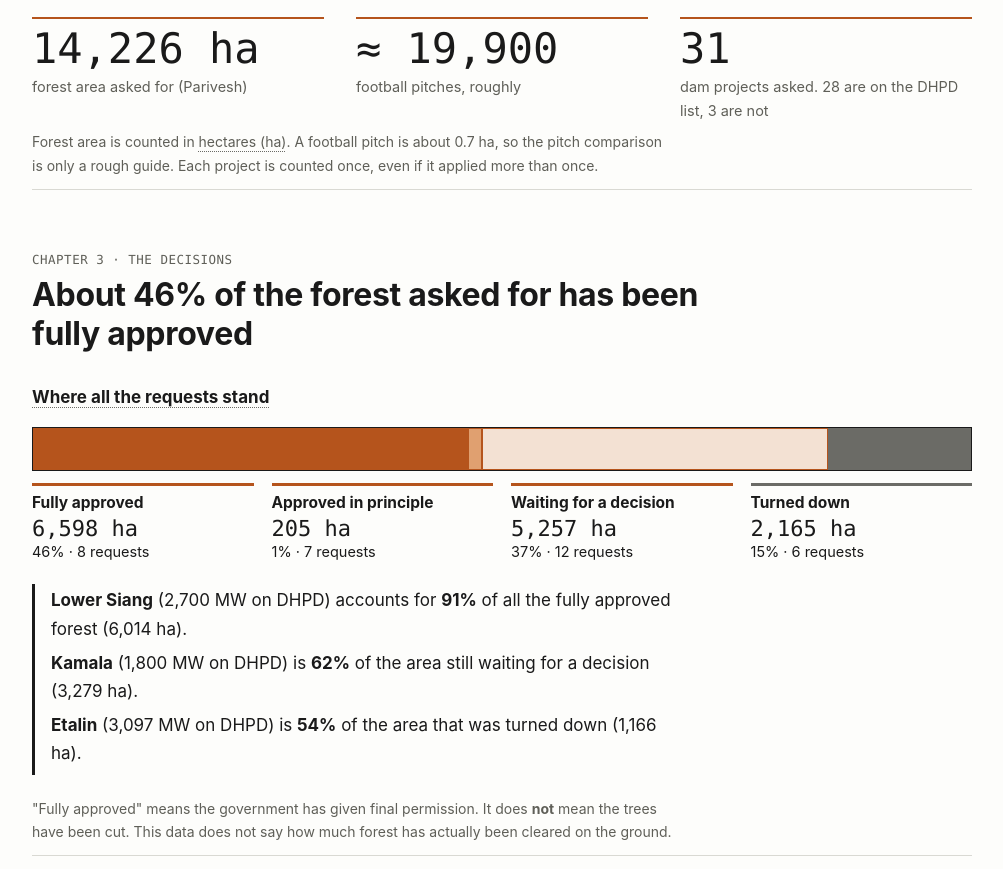
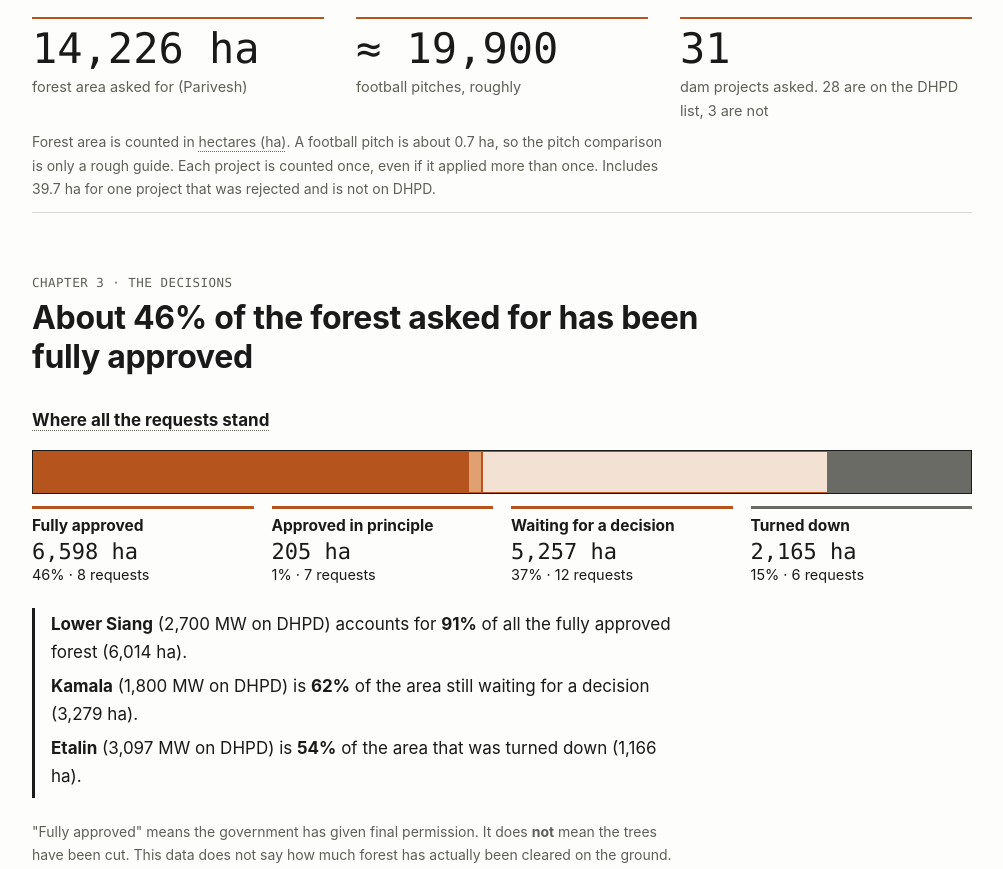
Before and after one commit to yania-n/Arunachal-Dam-Watch, a plain HTML site: page v2/index.html in a window 1280 px wide. Shown: the part 1960-2829 px from the top of the page, without its empty margins (138-1141 px from the left). Drawn offline with Linux system fonts and the light colour scheme.

Commit message:
Note rejected project not on DHPD in forest totals

```diff
--- a/v2/index.html
+++ b/v2/index.html
@@ -198,7 +198,7 @@
     <h2 id="ch2h"></h2>
     <p class="big">Dams flood land and need roads, tunnels and workers' camps. To use forest land for that, a company has to ask the government for permission. This is called a <span class="tip" tabindex="0" data-tip="Official permission from the government to use forest land for something other than forest, such as a dam.">forest clearance</span>. The requests are filed on a website called <span class="p">Parivesh</span>.</p>
     <div class="figs" id="figs2"></div>
-    <p class="note">Forest area is counted in <span class="tip" tabindex="0" data-tip="A hectare (ha) is 10,000 square metres, about 1.4 football pitches.">hectares (ha)</span>. A football pitch is about 0.7 ha, so the pitch comparison is only a rough guide. Each project is counted once, even if it applied more than once.</p>
+    <p class="note">Forest area is counted in <span class="tip" tabindex="0" data-tip="A hectare (ha) is 10,000 square metres, about 1.4 football pitches.">hectares (ha)</span>. A football pitch is about 0.7 ha, so the pitch comparison is only a rough guide. Each project is counted once, even if it applied more than once.<span id="exp-note"></span></p>
   </section>
 
   <section class="chapter" id="ch3">
@@ -487,6 +487,8 @@
     const PV = S.parivesh, tot = PV.project_total_ha;
     const both = mt.filter(m => m.side === "both"), dOnly = mt.filter(m => m.side === "dhpd_only"), pOnly = mt.filter(m => m.side === "parivesh_only");
     const pFlag = pOnly.filter(m => m.expected_absence !== "True"), pExp = pOnly.filter(m => m.expected_absence === "True");
+    const expNames = pExp.map(m => m.parivesh_project), expHa = pv.filter(p => p.counted && expNames.indexOf(p.project) >= 0).reduce((t, p) => t + (p.area || 0), 0);
+    if (pExp.length) $("exp-note").textContent = " Includes " + nf(expHa, 1) + " ha for " + (pExp.length === 1 ? "one project" : pExp.length + " projects") + " that " + (pExp.length === 1 ? "was" : "were") + " rejected and " + (pExp.length === 1 ? "is" : "are") + " not on DHPD.";
     const dById = {}; dh.forEach(d => dById[d.dhpd_id] = d);
     const mByD = {}, dByP = {}; both.forEach(m => { mByD[m.dhpd_id] = m; dByP[m.parivesh_project] = dById[m.dhpd_id]; });
 
```
